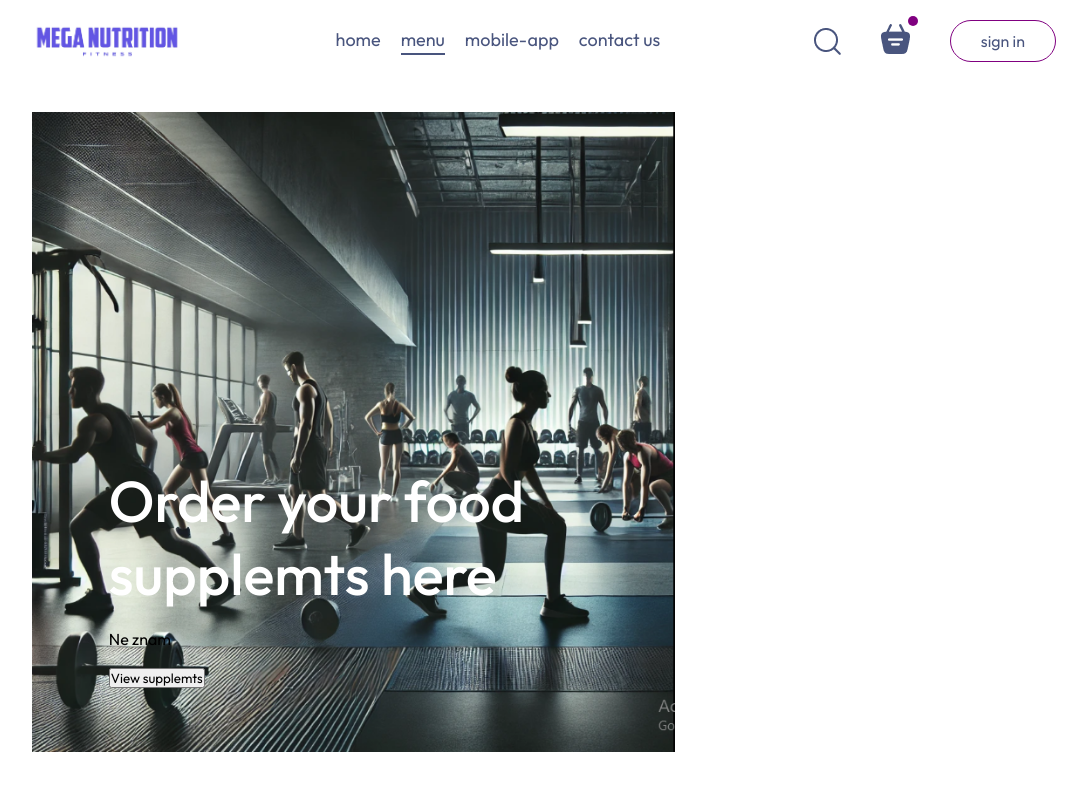
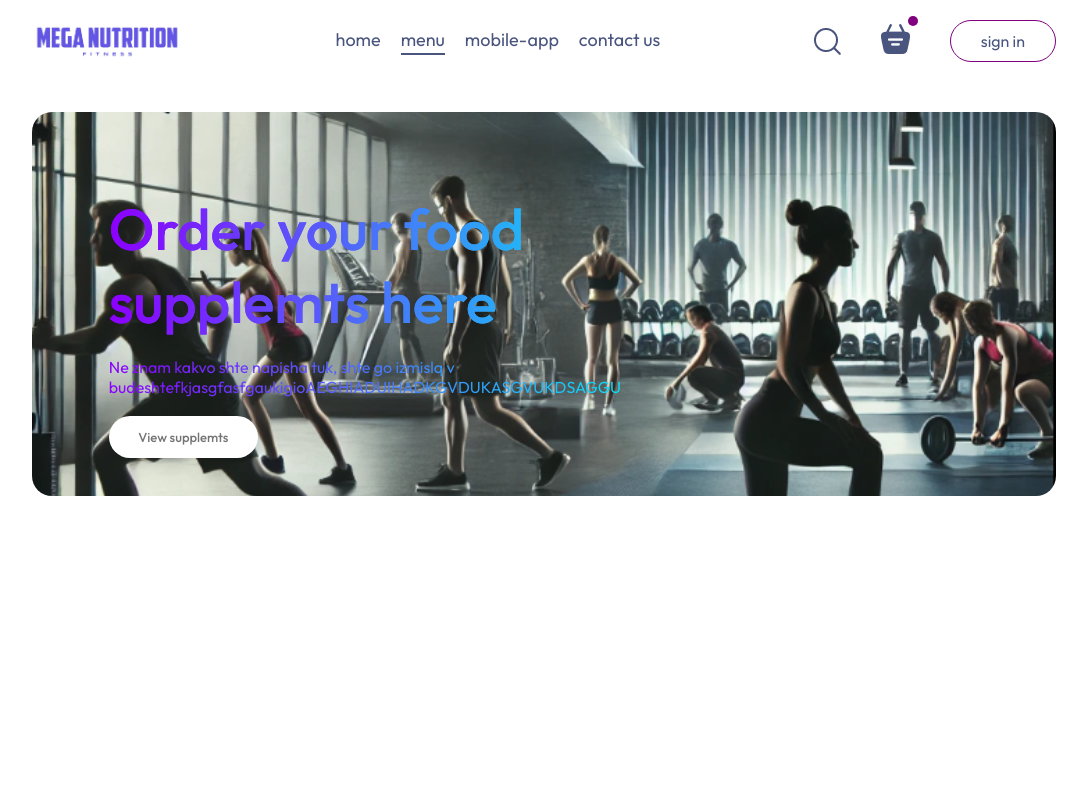
Before and after one commit to BaiTozi/Mega-Nutrition, a React (Vite) app in the folder MegaNutrition/: page / in a window 1280 px wide. Shown: the top 790 px of the page, without its empty margins (96-1183 px from the left). Built offline with nearby package versions, Linux system fonts and the light colour scheme.

Commit message:
Update header UI.

```diff
--- a/MegaNutrition/package.json
+++ b/MegaNutrition/package.json
@@ -10,6 +10,7 @@
     "preview": "vite preview"
   },
   "dependencies": {
+    "firebase": "^11.0.1",
     "react": "^18.3.1",
     "react-dom": "^18.3.1",
     "react-router-dom": "^6.27.0"
--- a/MegaNutrition/src/components/Header/Header.css
+++ b/MegaNutrition/src/components/Header/Header.css
@@ -1,9 +1,11 @@
 .header{
-    height: 50vw;
+    height: 30vw;
     margin: 30px auto;
     background: url('/header.png') no-repeat;
-    background-size: contain;
+    background-size: 100%;
+    background-position: center;
     position: relative;
+    border-radius: 20px;
 }
 
 .header-contents {
@@ -15,10 +17,27 @@
     max-width: 50%;
     bottom: 10%;
     left: 6vw;
+    animation: fadeIn 3s;
+    background: linear-gradient(to right, #8c00ff, #0cddf5);
+    background-clip: text;
+    color: transparent;
+
 }
 
 .header-contents h2{
     font-weight: 500;
-    color: white;
+    background: linear-gradient(to right, #8c00ff, #0cddf5);
+    background-clip: text;
+    color: transparent;
     font-size: max(4.5vw,22px);
 }
+
+.header-contents button{
+    border: none;
+    color: #747474;
+    font-weight: 500;
+    padding: 1vw 2.3vw;
+    background-color: white;
+    font-size: max(1vw,13px);
+    border-radius: 50px;
+}
--- a/MegaNutrition/src/components/Header/Header.jsx
+++ b/MegaNutrition/src/components/Header/Header.jsx
@@ -6,7 +6,7 @@
     <div className='header'>
         <div className="header-contents">
           <h2>Order your food supplemts here</h2>
-          <p>Ne znam</p>
+          <p>Ne znam kakvo shte napisha tuk, shte go izmislq v budeshtefkjasgfasfgaukigioAEGHIADUIHADKGVDUKASGVUKDSAGGUKHADKUFGKDGSkgdeksgkdgkadgak</p>
           <button>View supplemts</button>
         </div>
     </div>
```
Also changed, not shown: 1 other file (tests, documents, lock files or other folders).
